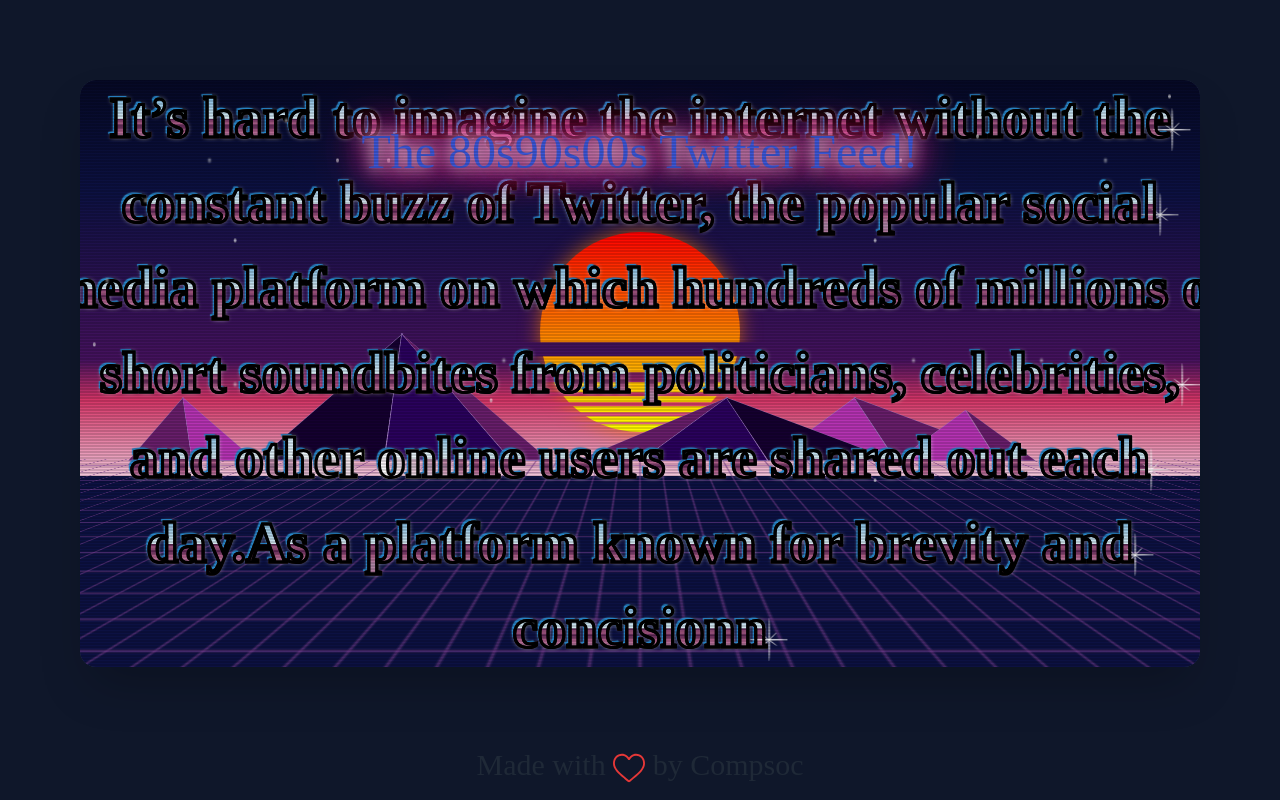
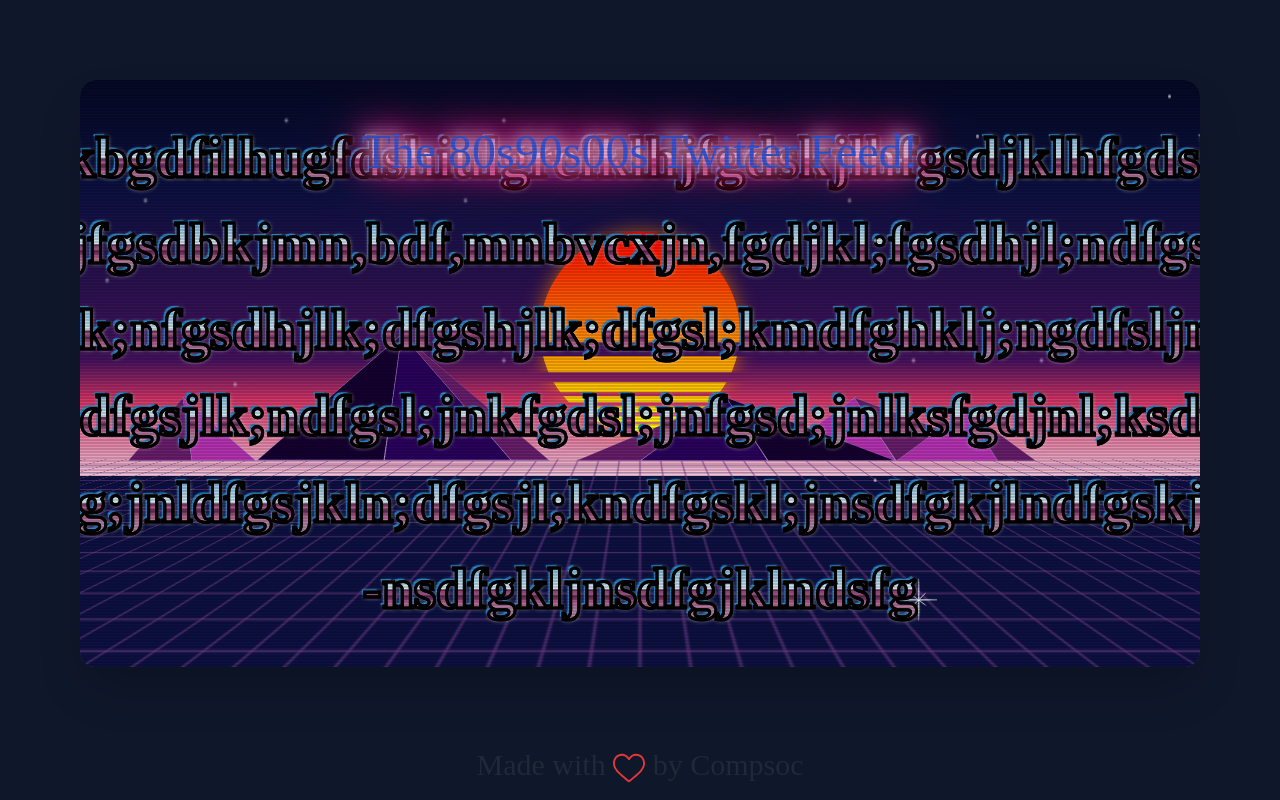
Before and after one commit to rhul-compsoc/twitter-stream, a Next.js app: page /wall in a window 1280 px wide. Built offline with nearby package versions, Linux system fonts and the light colour scheme; a web font is replaced by a local one.

Commit message:
fix: now allows words with long lengths

```diff
--- a/pages/wall/index.tsx
+++ b/pages/wall/index.tsx
@@ -5,12 +5,13 @@
 
 const tweet = 'It’s hard to imagine the internet without the constant buzz of Twitter, the popular social media platform on which hundreds of millions of short soundbites from politicians, celebrities, and other online users are shared out each day.As a platform known for brevity and concisionn';
 const tweet2 = 'It’s hard to imagine the internet without the constant buzz of Twitter';
+const tweet3 = 'hkbgdfilhugfdshiulgrefklhjfgdskjlhfgsdjklhfgdslkhjfgsdbkjmn,bdf,mnbvcxjn,fgdjkl;fgsdhjl;ndfgshjlk;nfgsdhjlk;dfgshjlk;dfgsl;kmdfghklj;ngdfsljn;dfgsjlk;ndfgsl;jnkfgdsl;jnfgsd;jnlksfgdjnl;ksdfg;jnldfgsjkln;dfgsjl;kndfgskl;jnsdfgkjlndfgskjlnsdfgkljnsdfgjklndsfg';
 
 const wall: NextPageWithLayout = () => (
   <>
     <div className="flex-1 p-20 flex justify-center align-middle">
       <div className="w-full h-full bg-slate-700 shadow-2xl rounded-2xl overflow-hidden m-auto relative">
-        <VaporWave tweet={tweet} topBanner="The 80s90s00s Twitter Feed!" />
+        <VaporWave tweet={tweet3} topBanner="The 80s90s00s Twitter Feed!" />
       </div>
     </div>
 
--- a/pages/wall/themes/VaporWave.tsx
+++ b/pages/wall/themes/VaporWave.tsx
@@ -8,6 +8,14 @@
 const splitText = (text: string) => text.split(' ').reduce((acc: string[], c: string, i, arr) => {
   // this is required as we can't just let the system automatically put the text on a new line sadly
   const maxPerLine = getMaxPerLine(arr.join(' ').split('').length);
+
+  console.log(`C length: ${c.length}`);
+  while (c.length > maxPerLine) {
+    console.log(`c: ${c} - too long, splitting`);
+    acc.push(c.slice(0, maxPerLine));
+    c = `-${c.slice(maxPerLine)}`;
+  }
+
   c += ' ';
   if (acc.length < 1) {
     return [c];
@@ -16,6 +24,7 @@
     acc[acc.length - 1] += c;
     return acc;
   }
+
   return [...acc, c];
 }, []);
 
@@ -51,7 +60,7 @@
 
         {
 						splitText(tweet).map((line, i) => (
-  <div className="chrome shine" style={{ '--shine-delay': `${i}s`, fontSize: `${((1 / tweet.length) * 150) + 3}em` } as React.CSSProperties} data-text={line} key={i}>
+  <div className="chrome shine" style={{ '--shine-delay': `${i / 1.5}s`, fontSize: `${((1 / tweet.length) * 150) + 3}em` } as React.CSSProperties} data-text={line} key={i}>
     {line}
     <span className="spark z-50" />
   </div>
```
